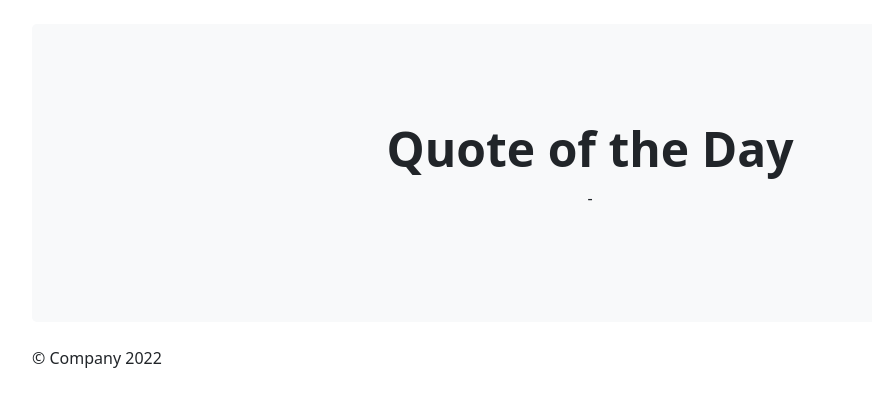
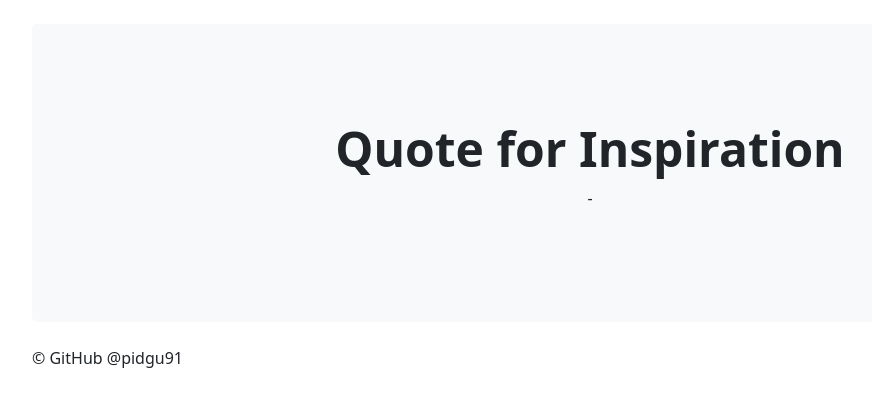
Before and after one commit to pidgu91/flask-website, a Flask app: template templates/index.html in a window 1280 px wide. Shown: the part 73-480 px from the top of the page, without its empty margins (50-922 px from the left). Run offline with Flask 3, Linux system fonts and the light colour scheme; the template is opened without the code that fills it, so the values that code supplies are empty.

Commit message:
update main.py

```diff
--- a/main.py
+++ b/main.py
@@ -11,7 +11,7 @@
 
 @app.route('/')
 def homepage():
-    random_number = random.randint(1,2)
+    random_number = random.randint(1,11)
     query = f' SELECT * FROM quotes_tbl WHERE id = {random_number}'
     sql_query = pd.read_sql(query, engine)
     sql_query_quotes = sql_query['quotes']
--- a/templates/index.html
+++ b/templates/index.html
@@ -2,7 +2,7 @@
 <html lang="en">
     <head>
 
-		<title>Quote of the Day App</title>
+		<title>Random Quotes for Inspiration</title>
 
 		<link
 			href="https://cdn.jsdelivr.net/npm/bootstrap@5.1.3/dist/css/bootstrap.min.css"
@@ -37,7 +37,7 @@
 			</header>
 			<div class="p-5 mb-4 bg-light rounded-3">
 				<div class="container-fluid py-5 text-center">
-					<h1 class="display-5 fw-bold">Quote of the Day</h1>
+					<h1 class="display-5 fw-bold">Quote for Inspiration</h1>
 				<p>{{ data }} - {{ author }}</p>
 				</div>
 			</div>
@@ -45,7 +45,7 @@
 
 			<footer class="footer">
 
-				<p>&copy; Company 2022</p>
+				<p>&copy; GitHub @pidgu91</p>
 
 			</footer>
 
```
